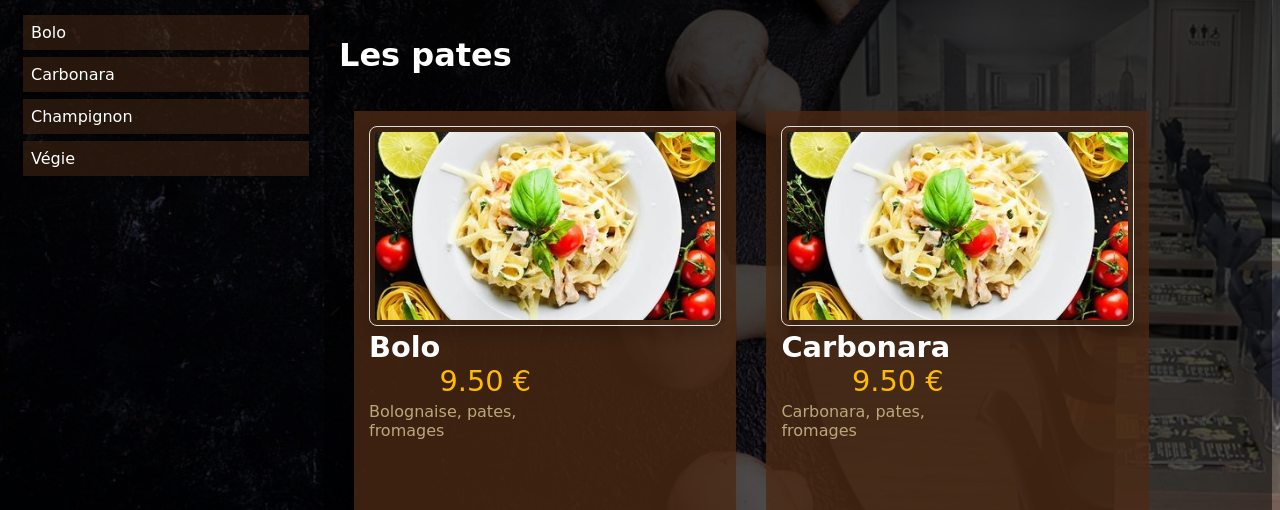
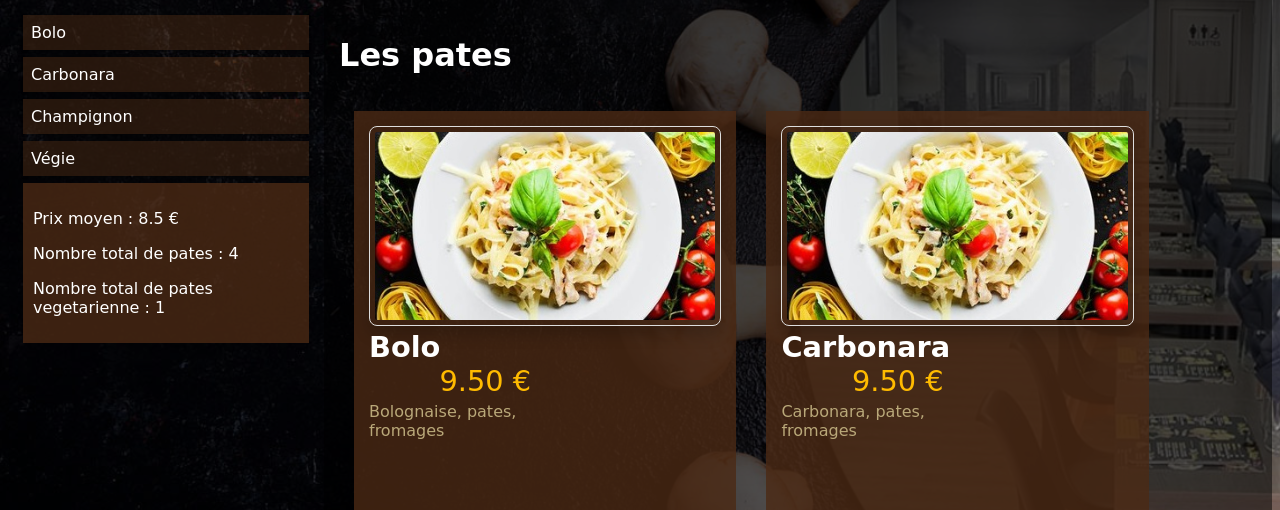
Before and after one commit to Cyberchoc/AmesSaveurs, a Django app: page /pate/ in a window 1280 px wide. Shown: the part 161-671 px from the top of the page. Run offline with Django 4.2, Linux system fonts and the light colour scheme; data comes from the database, SQL or seed files in the repository.

Commit message:
ajout stat dans html bug style burger

```diff
--- a/dessert/static/dessert/style.css
+++ b/dessert/static/dessert/style.css
@@ -105,6 +105,12 @@
     color: white;
   }
 
+
+.stat {
+  background-color: rgb(75, 42, 20, .8);
+  color: #ffffff;
+  padding: 10px;
+}
 
   a {
     color: white;
--- a/dessert/templates/dessert/index.html
+++ b/dessert/templates/dessert/index.html
@@ -30,6 +30,11 @@
             <a class="lien" href="{% url 'dessert:dessert_detail' dessert_id=dessert.pk %}"><li>{{dessert.nom}}</li></a>
             {% endfor %}
           </ul>
+          <div class="stat">
+            <p>Prix moyen : {{ prix_moyen_desserts }} €</p>
+            <p>Nombre total de desserts : {{ nombre_total_desserts }}</p>
+            <p>Nombre total de desserts vegetarien : {{ nombre_vegetarienne_desserts }}</p>
+          </div>
         </div>
 
         <div class="col-9 col-s-12 text">
--- a/pate/static/pate/style.css
+++ b/pate/static/pate/style.css
@@ -98,6 +98,14 @@ body {
     width: 100px;
   }
 }
+
+
+.stat {
+  background-color: rgb(75, 42, 20, .8);
+  color: #ffffff;
+  padding: 10px;
+}
+
 .menu ul {
   list-style-type: none;
   margin: 0;
--- a/pate/templates/pate/index.html
+++ b/pate/templates/pate/index.html
@@ -30,6 +30,11 @@
             <a class="lien" href="{% url 'pate:pate_detail' pate_id=pate.pk %}"><li>{{pate.nom}}</li></a>
             {% endfor %}
           </ul>
+          <div class="stat">
+            <p>Prix moyen : {{ prix_moyen_pates }} €</p>
+            <p>Nombre total de pates : {{ nombre_total_pates }}</p>
+            <p>Nombre total de pates vegetarienne : {{ nombre_vegetarienne_pates }}</p>
+          </div>
         </div>
 
         <div class="col-9 col-s-12 text">
--- a/pizza/static/pizza/style.css
+++ b/pizza/static/pizza/style.css
@@ -134,6 +134,11 @@
     box-shadow: 0 1px 3px rgba(0,0,0,0.12), 0 1px 2px rgba(0,0,0,0.24);
   }
 
+  .stat {
+    background-color: rgb(75, 42, 20, .8);
+    color: #ffffff;
+    padding: 10px;
+  }
 
   .menu_list_img img {
     width: 100%;
--- a/pizza/templates/pizza/index.html
+++ b/pizza/templates/pizza/index.html
@@ -30,6 +30,11 @@
             <a class="lien" href="{% url 'pizza:pizza_detail' pizza_id=pizza.pk %}"><li>{{pizza.nom}}</li></a>
             {% endfor %}
           </ul>
+          <div class="stat">
+            <p>Prix moyen : {{ prix_moyen_pizzas }} €</p>
+            <p>Nombre total de pizzas : {{ nombre_total_pizzas }}</p>
+            <p>Nombre total de pizzas vegetarienne : {{ nombre_vegetarienne_pizzas }}</p>
+          </div>
         </div>
 
         <div class="col-9 col-s-12 text">
--- a/salade/static/salade/style.css
+++ b/salade/static/salade/style.css
@@ -120,7 +120,11 @@
   .menu li:hover {
     background-color: rgb(75, 42, 20, .8);
   }
-
+  .stat {
+    background-color: rgb(75, 42, 20, .8);
+    color: #ffffff;
+    padding: 10px;
+  }
   .text {
     background-color: rgba(0, 0, 0, 0.5);
     color: white;
--- a/salade/templates/salade/index.html
+++ b/salade/templates/salade/index.html
@@ -29,6 +29,10 @@
             {% for salade in salades %}
             <a class="lien" href="{% url 'salade:salade_detail' salade_id=salade.pk %}"><li>{{salade.nom}}</li></a>
             {% endfor %}
+            <div class="stat">
+              <p>Prix moyen : {{ prix_moyen_salades }} €</p>
+              <p>Nombre total de salades : {{ nombre_total_salades }}</p>
+              <p>Nombre total de salades vegetarienne : {{ nombre_vegetarienne_salades }}</p></div>
           </ul>
         </div>
 
```
Also changed, not shown: burger/templates/burger/index.html (+5 -4 lines), burger/templates/burger/static/burger/style.css (+7 -1 lines).
